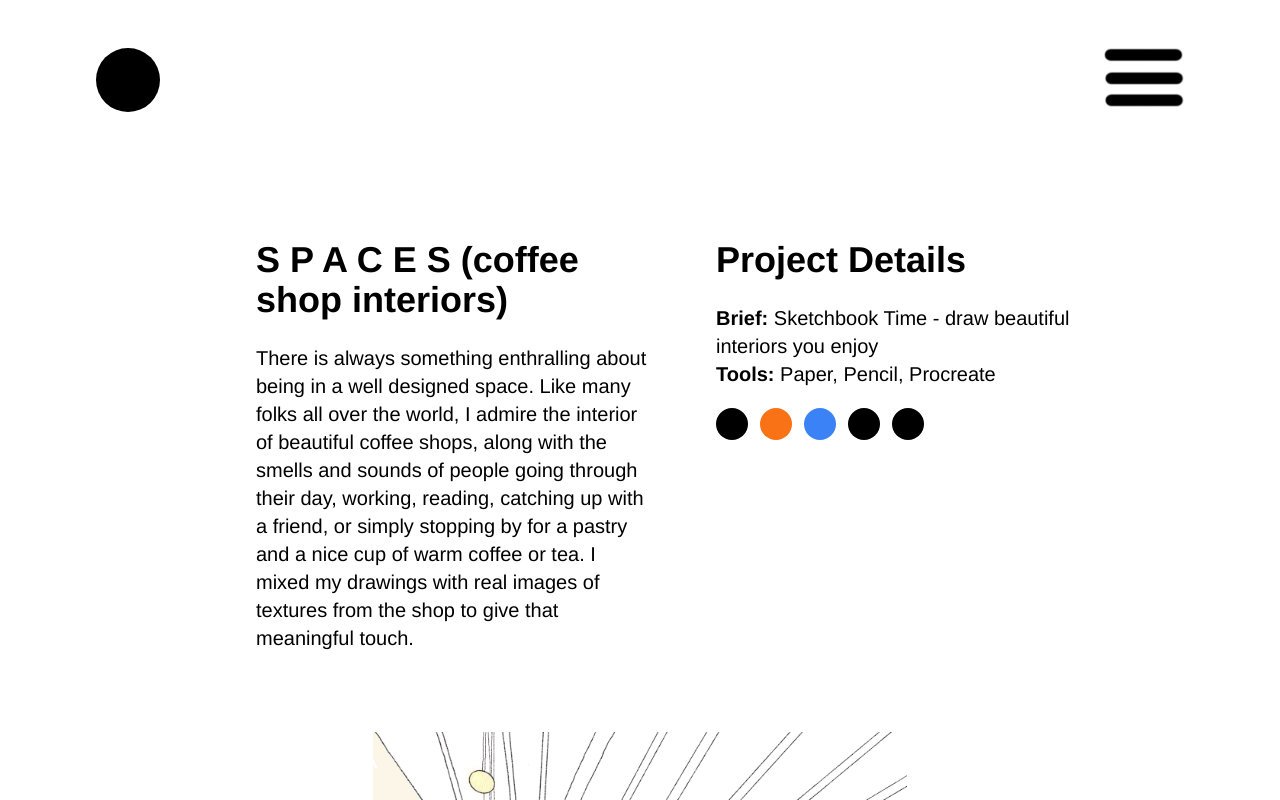
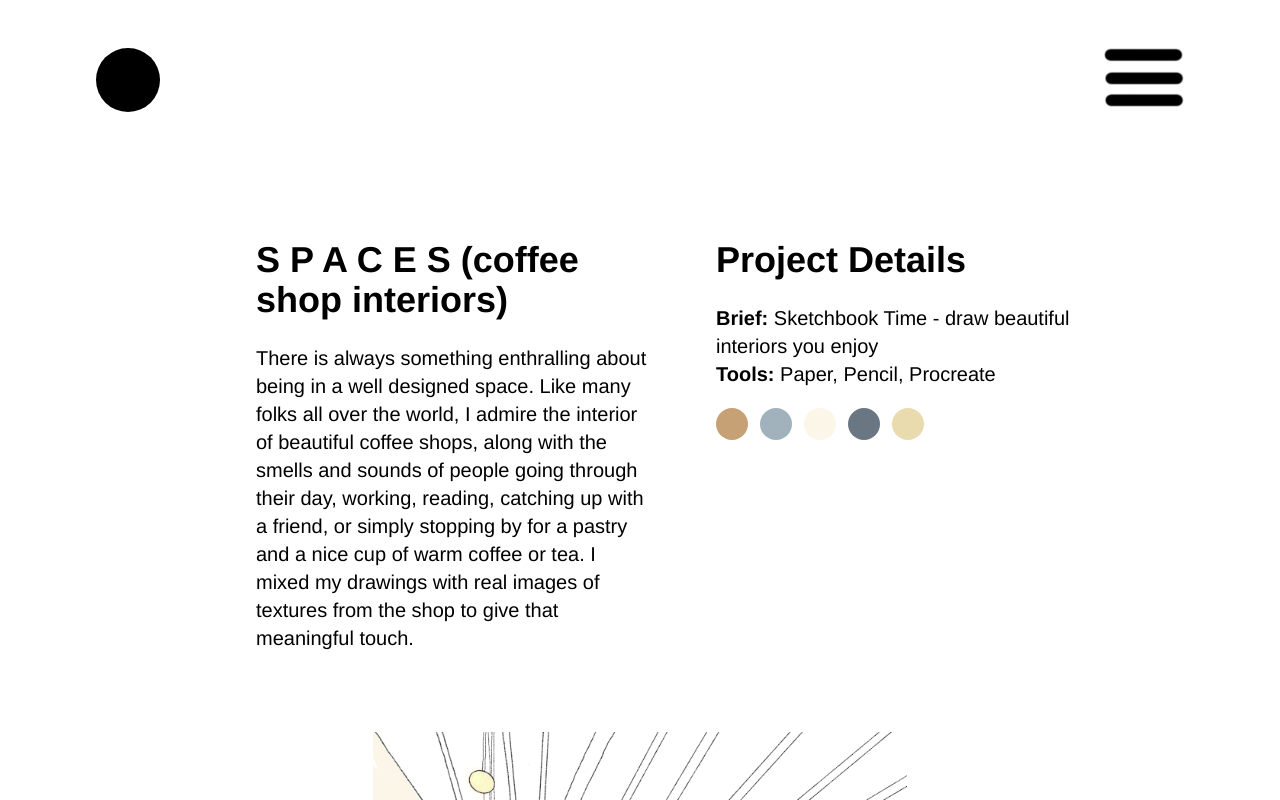
Before and after one commit to dennismaricarl/Mariel-s-Portfolio, a React (Create React App) app: page /spaces in a window 1280 px wide. Shown: the top 800 px of the page. Built offline with nearby package versions, Linux system fonts and the light colour scheme.

Commit message:
color palette update on SPACES

```diff
--- a/src/components/Spaces.jsx
+++ b/src/components/Spaces.jsx
@@ -33,11 +33,11 @@ const Spaces = () => {
                         </p>
 
                         <div className="inline-flex gap-3 mt-5">
-                            <span className="w-8 h-8 bg-black rounded-full"></span>
-                            <span className="w-8 h-8 bg-orange-500 rounded-full"></span>
-                            <span className="w-8 h-8 bg-blue-500 rounded-full"></span>
-                            <span className="w-8 h-8 bg-black rounded-full"></span>
-                            <span className="w-8 h-8 bg-black rounded-full"></span>
+                            <span className="w-8 h-8 bg-[#c7a176] rounded-full"></span>
+                            <span className="w-8 h-8 bg-[#a1b2bc] rounded-full"></span>
+                            <span className="w-8 h-8 bg-[#fbf6e8] rounded-full"></span>
+                            <span className="w-8 h-8 bg-[#6a7782] rounded-full"></span>
+                            <span className="w-8 h-8 bg-[#eadbae] rounded-full"></span>
                         </div>
                     </div>
                 </div>
```
